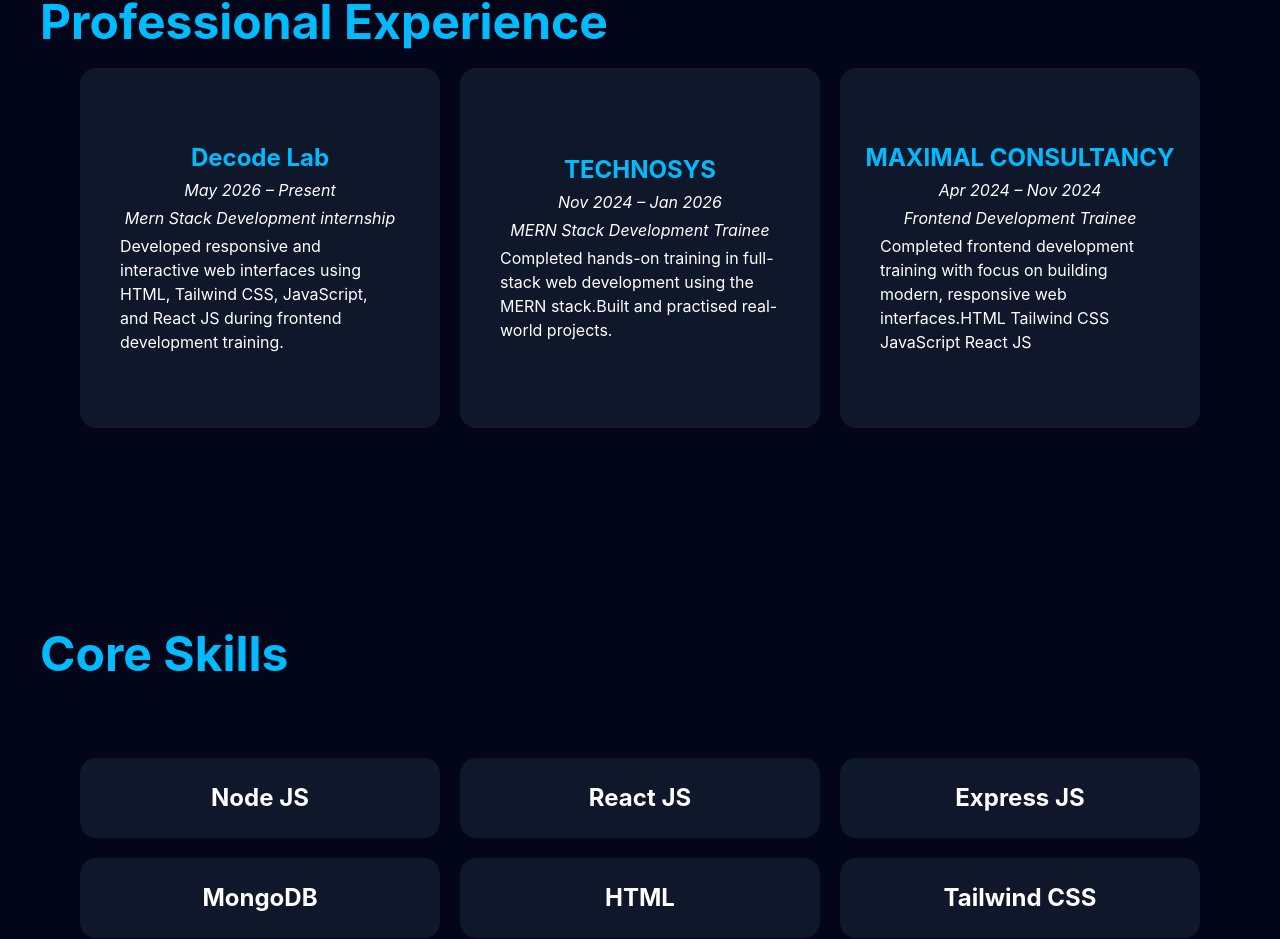
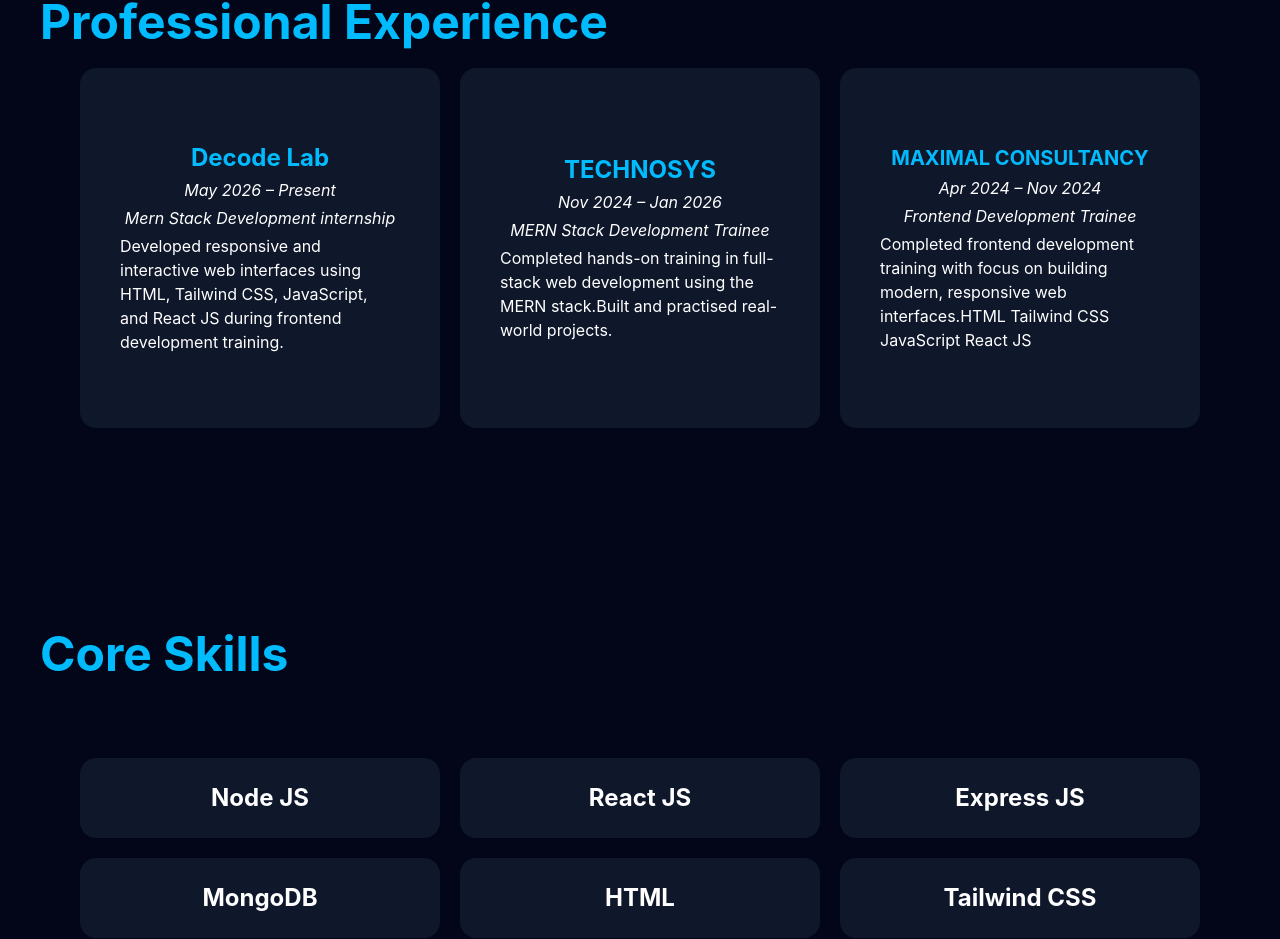
Before and after one commit to RohanWaseem/portfolio, a React app in the folder frontend/: page / in a window 1280 px wide. Shown: the part 1690-2629 px from the top of the page. Built offline with nearby package versions, Linux system fonts and the light colour scheme; the HTML template or start-up script is replaced by a standard one.

Commit message:
Updated portfolio

```diff
--- a/frontend/src/App.jsx
+++ b/frontend/src/App.jsx
@@ -157,7 +157,7 @@ and practised real-world projects. </h1></div>
 
     <div className='bg-slate-900 flex flex-col lg:h-90 hover:border-cyan-400 hover:border-2 transition-transform duration-300  hover:-translate-y-1 rounded-2xl justify-center  items-center h-65 mt-10 sm:w-[46%] sm:h-70 lg:w-[30%]'>
     <div>
-    <h1 className='text-2xl text-sky-400 font-bold '>MAXIMAL CONSULTANCY </h1></div>
+    <h1 className='text-xl text-sky-400 font-bold '>MAXIMAL CONSULTANCY </h1></div>
 
     <div><h1 className='text-white italic mt-1'>Apr 2024 – Nov 2024</h1></div>
 
```
